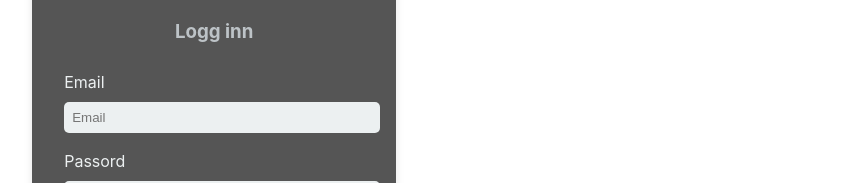
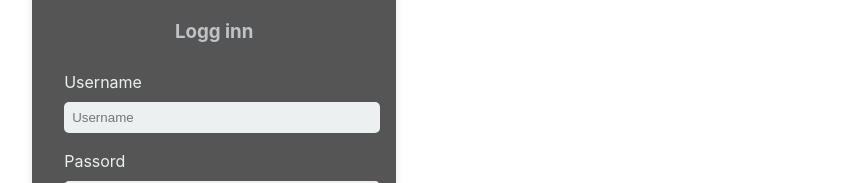
Before and after one commit to h599025/PollAppFrontend, a Vue app: page / in a window 1280 px wide. Shown: the part 317-500 px from the top of the page, without its empty margins (393-1260 px from the left). Built offline with nearby package versions, Linux system fonts and the light colour scheme.

Commit message:
Nyeste frontend

```diff
--- a/src/components/CreateUserComponent.vue
+++ b/src/components/CreateUserComponent.vue
@@ -51,7 +51,7 @@ export default {
   methods: {
     async submitForm() {
       try {
-        const response = await fetch('http://localhost:8080/users', {
+        const response = await fetch('http://localhost:8080/auth/register', {
           method: 'POST',
           headers: {
             'Content-Type': 'application/json'
--- a/src/components/LogInComponent.vue
+++ b/src/components/LogInComponent.vue
@@ -5,8 +5,8 @@
       <h3>Logg inn</h3>
       <form @submit.prevent="submitForm">
         <div class="input-group">
-          <label for="username">Email</label>
-          <input v-model="user.username" id="username" required placeholder="Email" />
+          <label for="username">Username</label>
+          <input v-model="user.username" id="username" required placeholder="Username" />
         </div>
 
         <div class="input-group">
--- a/src/components/VoteComponent.vue
+++ b/src/components/VoteComponent.vue
@@ -33,7 +33,7 @@ export default {
     };
   },
   async created() {
-    this.username = sessionStorage.getItem('username') || 'guest';
+    this.username = sessionStorage.getItem('username');
     console.log("Username retrieved from sessionStorage:", this.username);
 
     const response = await fetch('http://localhost:8080/polls');
```
